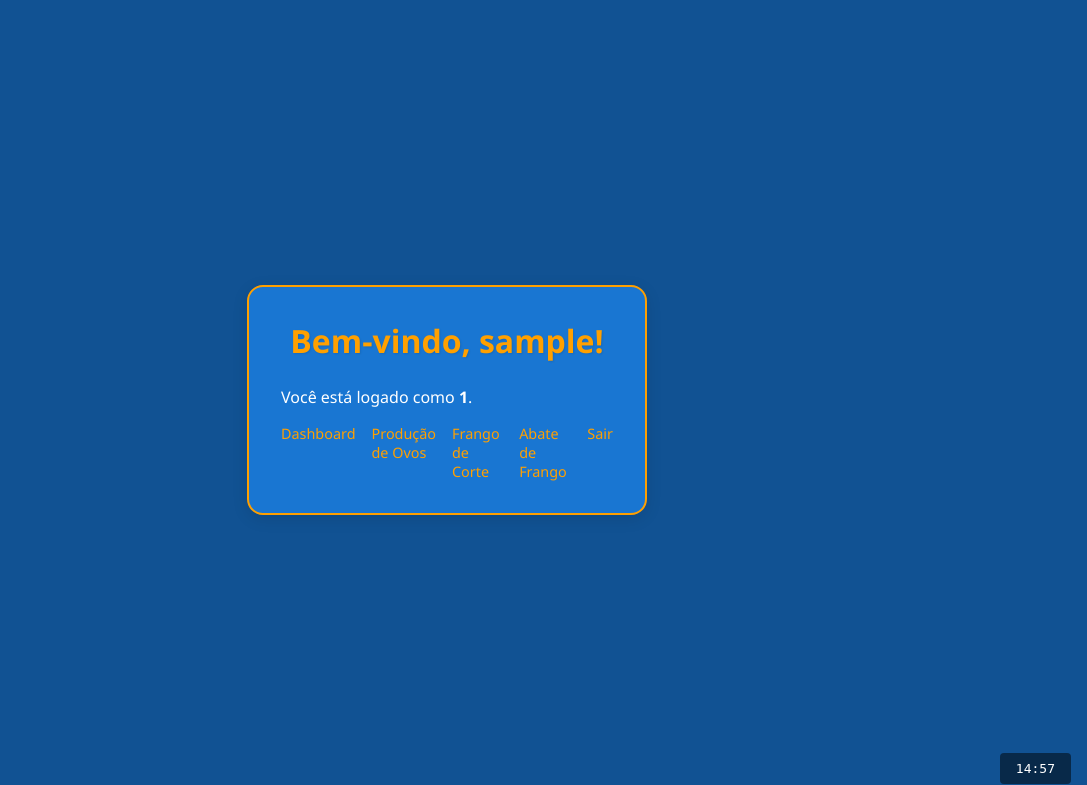
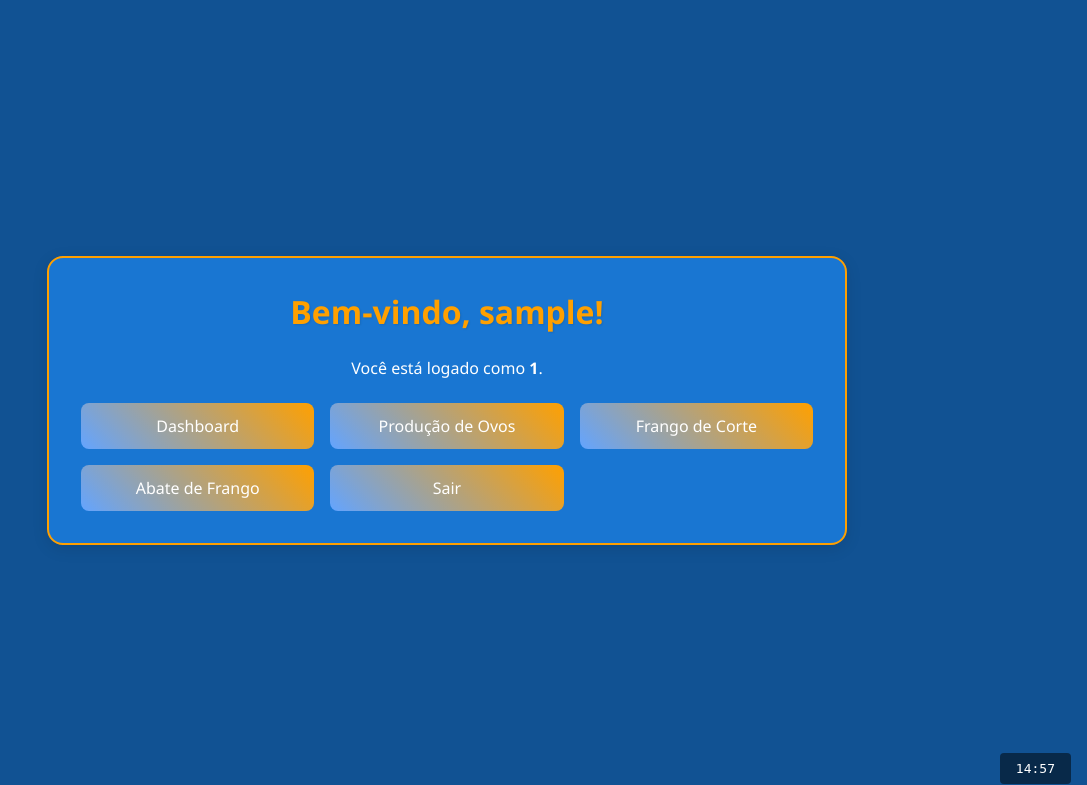
Before and after one commit to mauroavpazz/appproducao, a PHP site: page /seu_projeto/dashboard.php in a window 1280 px wide. Shown: the top 785 px of the page, without its empty margins (193-1280 px from the left). Run offline with PHP 8.4, Linux system fonts and the light colour scheme; the visitor is signed in with stand-in values (Sample User, id 1).

Commit message:
apenas alinhando o container e os links

```diff
--- a/css/style.css
+++ b/css/style.css
@@ -326,3 +326,49 @@ button:hover {
 .modal .btn-cancel:hover {
   background: #e69400;
 }
+
+.nav-links {
+  display: grid;
+  grid-template-columns: repeat(3, 1fr);
+  gap: 1rem;
+  margin-top: 1.5rem;
+  align-items: center;
+  justify-items: center;
+  width: 100%;
+}
+
+.nav-links a {
+  display: inline-block;
+  width: 100%;
+  padding: 0.75rem 1rem;
+  background: linear-gradient(45deg, var(--primary-color), var(--accent-color));
+  color: var(--text-color);
+  text-decoration: none;
+  text-align: center;
+  border-radius: 0.5rem;
+  transition: transform 0.2s ease, box-shadow 0.2s ease;
+  white-space: nowrap;
+}
+
+.nav-links a:hover {
+  transform: translateY(-2px);
+  box-shadow: 0 4px 16px rgba(0, 0, 0, 0.1);
+}
+
+@media (max-width: 768px) {
+  .nav-links {
+    grid-template-columns: repeat(2, 1fr);
+  }
+}
+@media (max-width: 480px) {
+  .nav-links {
+    grid-template-columns: 1fr;
+  }
+}
+
+.login-container.dashboard{
+  width: 100%;
+  text-align: center;
+  max-width: 800px;
+  margin: 0 auto;
+}
--- a/dashboard.php
+++ b/dashboard.php
@@ -41,7 +41,7 @@ $nivel   = $_SESSION['nivel_acesso'];
     <h1>Bem-vindo, <?= $usuario ?>!</h1>
     <p>Você está logado como <strong><?= $nivel ?></strong>.</p>
 
-    <div class="links">
+    <nav class="nav-links">
       <a href="dashboard.php">Dashboard</a>
       <?php if ($nivel === 'admin'): ?>
         <a href="painel_admin.php">Administração do Sistema</a>
@@ -50,7 +50,7 @@ $nivel   = $_SESSION['nivel_acesso'];
       <a href="frangocorte.php">Frango de Corte</a>
       <a href="frangoabatido.php">Abate de Frango</a>
       <a href="logout.php">Sair</a>
-    </div>
+      </nav>
   </div>
    <div id="logout-timer" class="logout-timer" >15:00</div>
 
```
